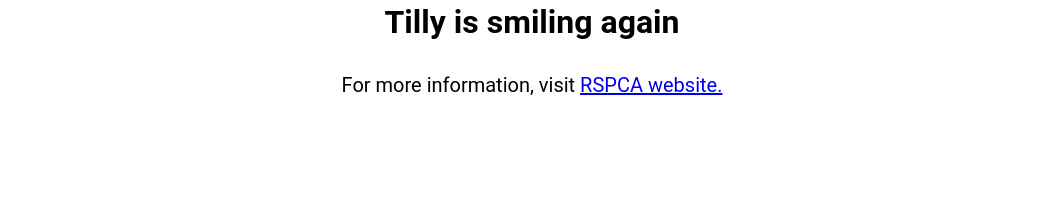
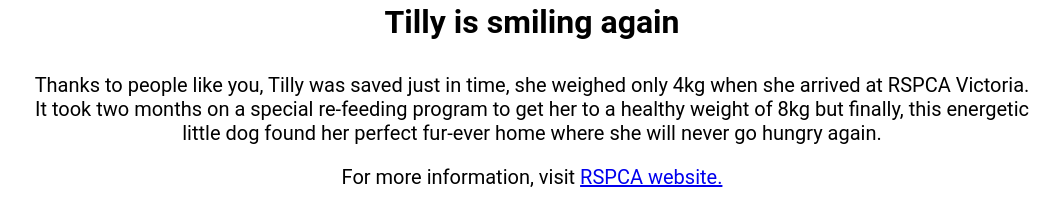
Before and after one commit to sanjithdas/Github-ss3, a plain HTML site: page index.html in a window 1280 px wide. Shown: the part 1536-1745 px from the top of the page, without its empty margins (108-1171 px from the left). Before the commit the page ends 1653 px from the top, so only its background shows below. Drawn offline with Linux system fonts and the light colour scheme.

Commit message:
changed paragraph

```diff
--- a/index.html
+++ b/index.html
@@ -21,12 +21,13 @@
             alt="dog photo" width="1000">
 
         <h1>Tilly is smiling again</h1>
-
+        <p>Thanks to people like you, Tilly was saved just in time, she weighed only 4kg when she arrived at RSPCA
+            Victoria. It took two months on a special re-feeding program to get her to a healthy weight of 8kg but
+            finally, this energetic little dog found her perfect fur-ever home where she will never go hungry again.</p>
 
 
         <p>For more information, visit
             <a href="https://www.rspcansw.org.au/" target="_blank">RSPCA website.</a></span>
-
         </p>
     </div>
 </body>
```
